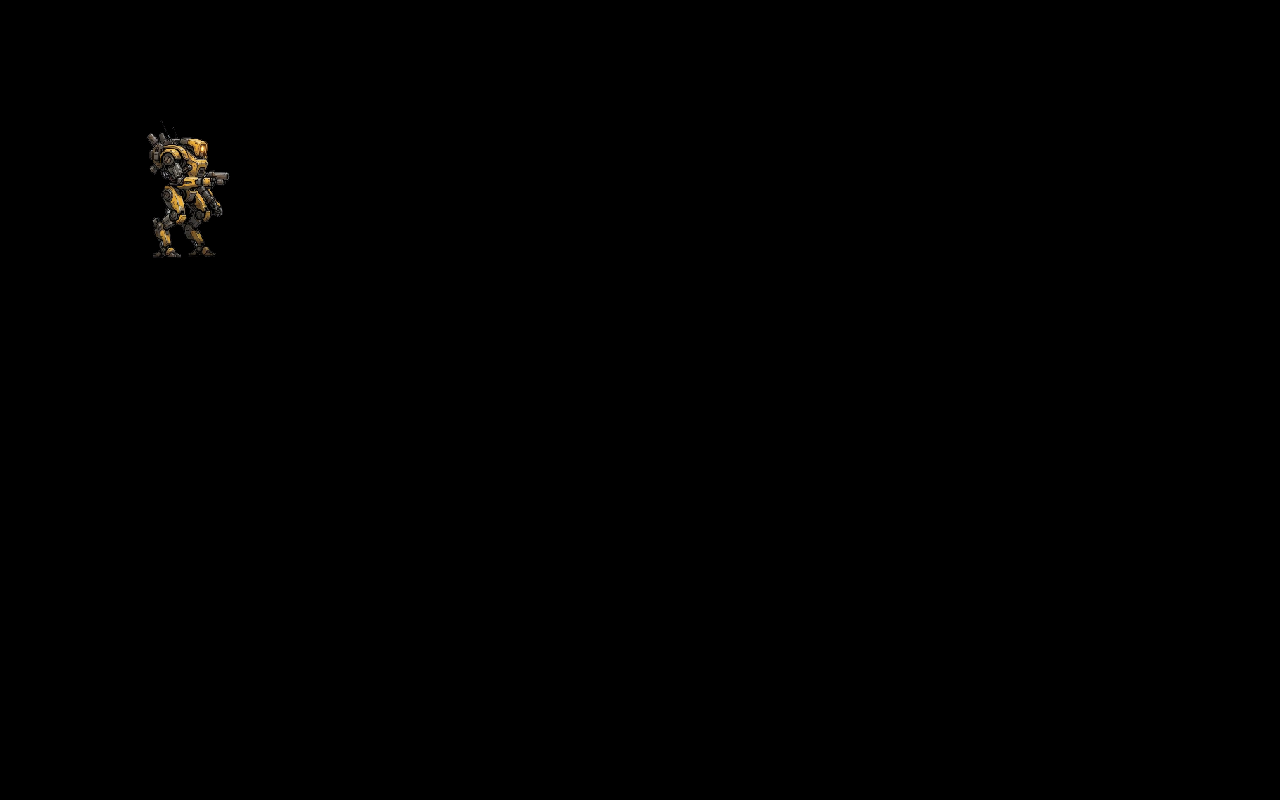
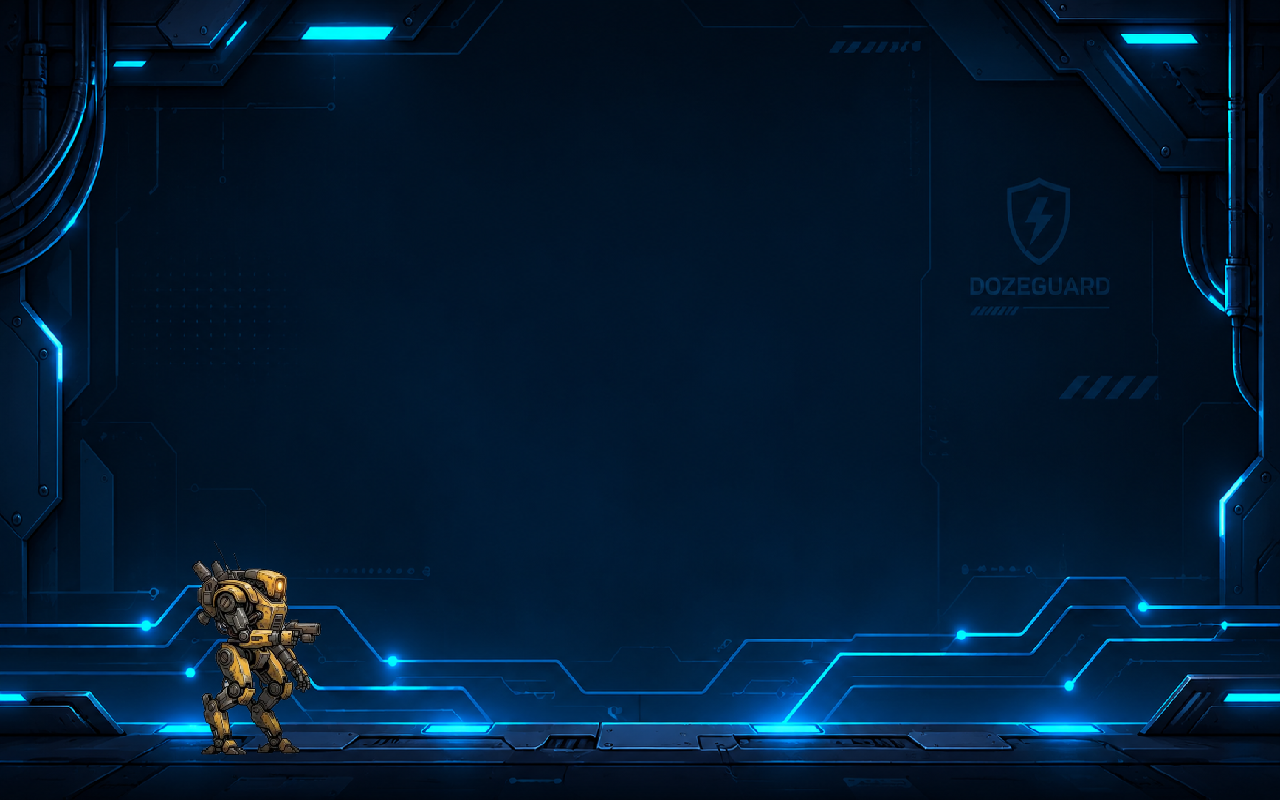
Before and after one commit to SatyamInnovates/Dozing-Of-the-Guards, a plain HTML site: page index.html in a window 1280 px wide. Drawn offline with Linux system fonts and the light colour scheme.

Commit message:
basic backgroud

```diff
--- a/game.js
+++ b/game.js
@@ -4,20 +4,27 @@ const playerSprite = new Image();
 let currentFrame = 0;
 let frameTimer = 0;
 const frameDuration = 125;
+const background = new Image();
 
+background.src = "assets/DozeGuard-background.png";
 playerSprite.src = "assets/mech-bot/mech-bot-idle.png";
 
-canvas.width = window.innerWidth;
-canvas.height = window.innerHeight;
+function resizeCanvas() {
+    canvas.width = window.innerWidth;
+    canvas.height = window.innerHeight;
+}
+
+window.addEventListener("resize", resizeCanvas);
+
+resizeCanvas();
 
 
 const player = {
-    x: 100,
-    y: 100,
-    size: 180,
-    speed: 5
+    x: 120,
+    y: canvas.height - 280 - 10,
+    size: 280,
+    speed: 4
 };
-
 const keys = {};
 
 window.addEventListener("keydown", (e) => {
@@ -50,11 +57,21 @@ function update() {
     player.y = Math.max(0, Math.min(canvas.height - player.size, player.y));
 }
 
+
+
 function draw() {
     ctx.clearRect(0, 0, canvas.width, canvas.height);
+
+    if (background.complete && background.naturalWidth > 0) {
+        ctx.drawImage(
+            background,
+            0, 0,
+            canvas.width,
+            canvas.height
+        );
+    }
+
     ctx.imageSmoothingEnabled = false;
-
-    const size=180;
 
     if (playerSprite.complete && playerSprite.naturalWidth > 0) {
         const frameX = (currentFrame % 8) * 256;
@@ -82,6 +99,13 @@ function animateIdle(deltaTime) {
 
     }
 }
+
+
+
+
+
+
+
 function gameLoop(timestamp) {
     if (!gameLoop.lastTime) {
         gameLoop.lastTime = timestamp;
--- a/style.css
+++ b/style.css
@@ -5,9 +5,11 @@
     box-sizing: border-box;
 }
 
-body {
-    background: black;
+html, body {
+    width: 100%;
+    height: 100%;
     overflow: hidden;
+    background: #050b18;
 }
 
 canvas {
```
Also changed, not shown: assets/DozeGuard-background.png (added).
